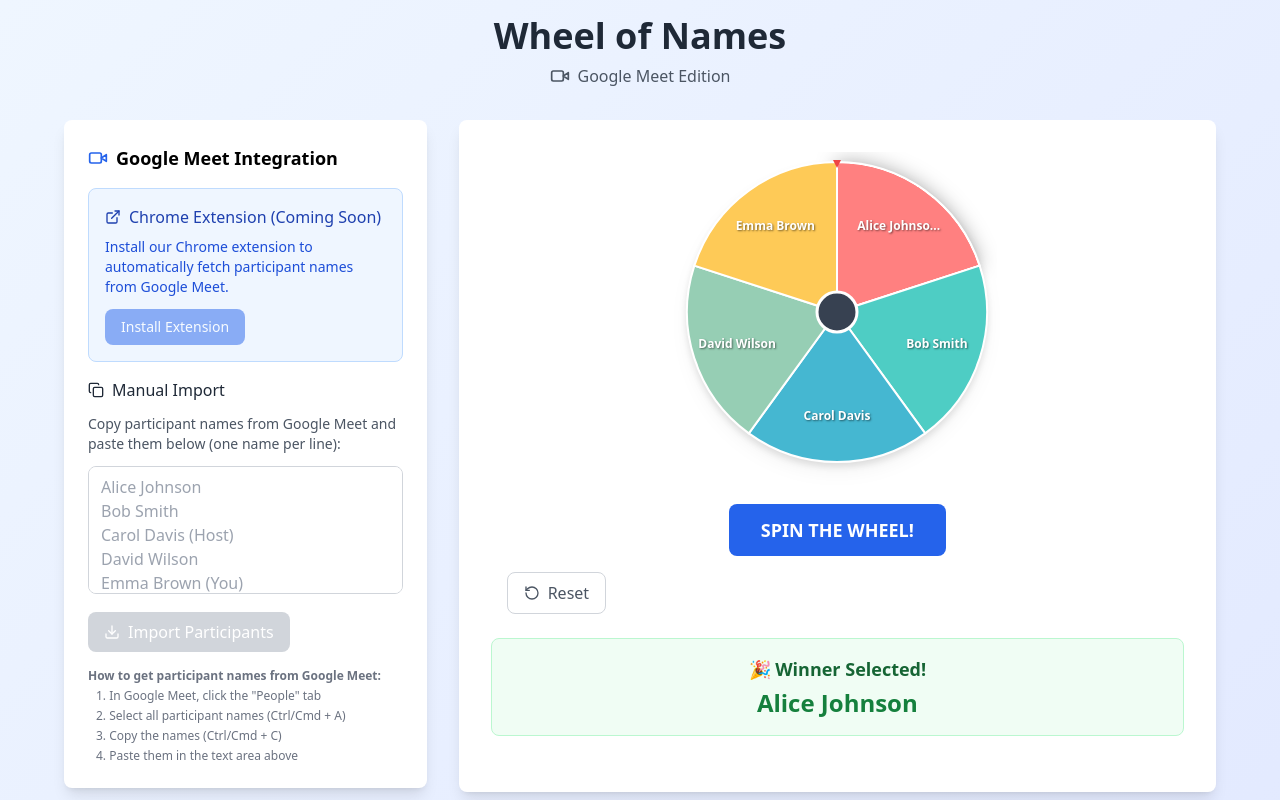
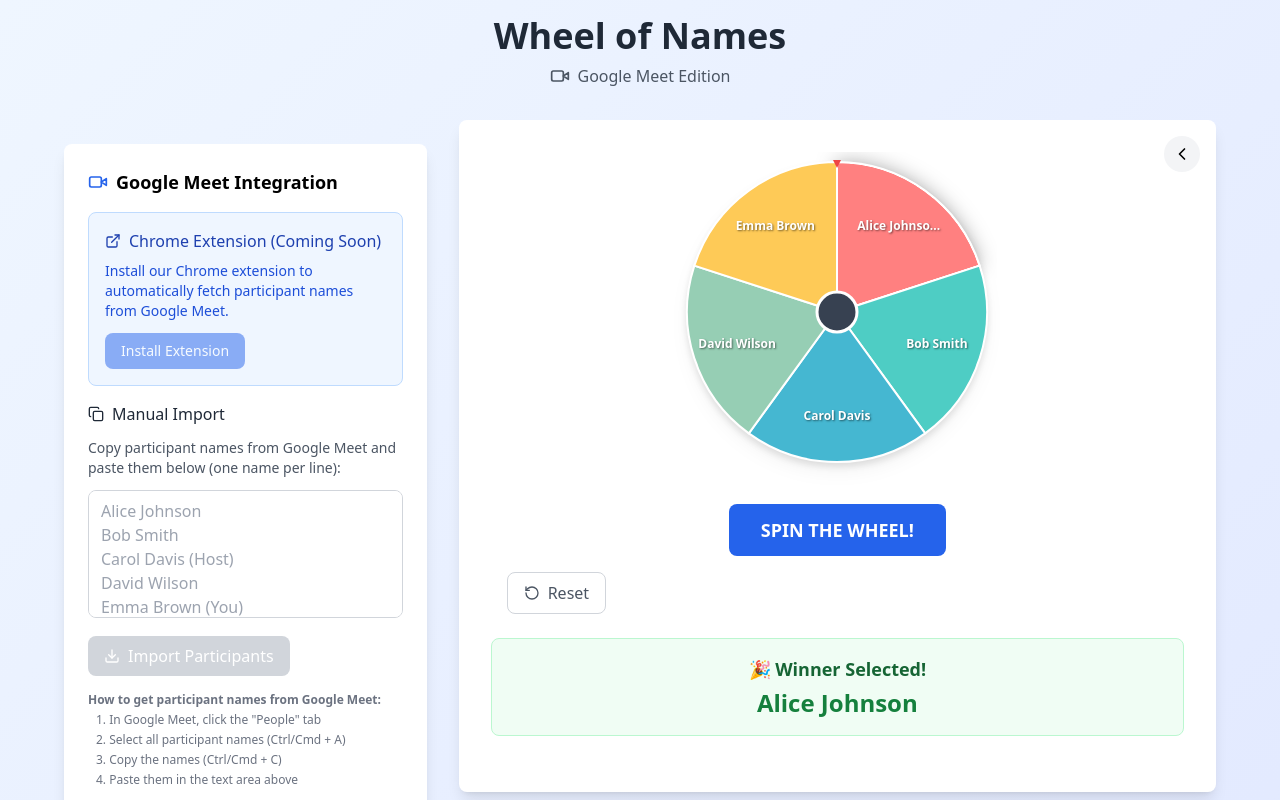
Before and after one commit to dadmobile/wheel-of-names, a React (Vite) app: page / in a window 1280 px wide. Shown: the top 800 px of the page. Built offline with nearby package versions, Linux system fonts and the light colour scheme.

Commit message:
Make sidebar collapsible

```diff
--- a/src/App.tsx
+++ b/src/App.tsx
@@ -2,7 +2,7 @@
 import { Wheel } from './components/Wheel'
 import { ParticipantList } from './components/ParticipantList'
 import { MeetIntegration } from './components/MeetIntegration'
-import { VideoIcon, UsersIcon, RotateCcwIcon } from 'lucide-react'
+import { VideoIcon, UsersIcon, RotateCcwIcon, ChevronLeftIcon } from 'lucide-react'
 
 export interface Participant {
   id: string
@@ -21,6 +21,7 @@
 
   const [selectedParticipant, setSelectedParticipant] = useState<Participant | null>(null)
   const [isSpinning, setIsSpinning] = useState(false)
+  const [isSidebarCollapsed, setIsSidebarCollapsed] = useState(false)
 
   const handleSpin = () => {
     if (participants.length === 0 || isSpinning) return
@@ -47,6 +48,10 @@
     setSelectedParticipant(null)
   }
 
+  const toggleSidebar = () => {
+    setIsSidebarCollapsed(!isSidebarCollapsed)
+  }
+
   return (
     <div className="min-h-screen p-4">
       <div className="max-w-6xl mx-auto">
@@ -61,13 +66,42 @@
           </p>
         </header>
 
-        <div className="grid lg:grid-cols-3 gap-8">
-          {/* Left Panel - Meet Integration */}
-          <div className="space-y-6">
+        <div className="grid lg:grid-cols-3 gap-8 relative">
+          {/* Floating Participants Button (when collapsed) */}
+          {isSidebarCollapsed && (
+            <button
+              onClick={toggleSidebar}
+              className="fixed top-20 left-4 z-40 bg-blue-600 hover:bg-blue-700 text-white p-3 rounded-full shadow-lg transition-colors duration-200 flex items-center gap-2"
+              title="Show participants"
+            >
+              <UsersIcon className="w-5 h-5" />
+              <span className="text-sm font-medium">{participants.length}</span>
+            </button>
+          )}
+
+          {/* Collapsible Left Panel - Meet Integration */}
+          <div className={`transition-all duration-300 ease-in-out ${
+            isSidebarCollapsed
+              ? 'lg:w-0 lg:overflow-hidden'
+              : 'space-y-6'
+          }`}>
+            {/* Collapse/Expand Button */}
+            {!isSidebarCollapsed && (
+              <button
+                onClick={toggleSidebar}
+                className="absolute top-4 right-4 z-30 p-2 bg-gray-100 hover:bg-gray-200 rounded-full transition-colors duration-200"
+                title="Collapse sidebar"
+              >
+                <ChevronLeftIcon className="w-5 h-5" />
+              </button>
+            )}
+
+            {!isSidebarCollapsed && (
+              <>
                 <MeetIntegration onParticipantsUpdate={handleParticipantsUpdate} />
 
-            <div className="bg-white rounded-lg shadow-lg p-6">
-              <h3 className="text-lg font-semibold mb-4 flex items-center gap-2">
+                <div className="bg-white rounded-lg shadow-lg p-6 relative">
+                  <h3 className="text-lg font-semibold mb-4 flex items-center gap-2 pr-12">
                     <UsersIcon className="w-5 h-5" />
                     Participants ({participants.length})
                   </h3>
@@ -77,10 +111,14 @@
                     onUpdate={setParticipants}
                   />
                 </div>
+              </>
+            )}
           </div>
 
           {/* Center Panel - Wheel */}
-          <div className="lg:col-span-2">
+          <div className={`transition-all duration-300 ease-in-out ${
+            isSidebarCollapsed ? 'lg:col-span-3' : 'lg:col-span-2'
+          }`}>
             <div className="bg-white rounded-lg shadow-lg p-8">
               <div className="text-center mb-6">
                 <Wheel
```
Lines whose indentation alone changed are shown as unchanged.
